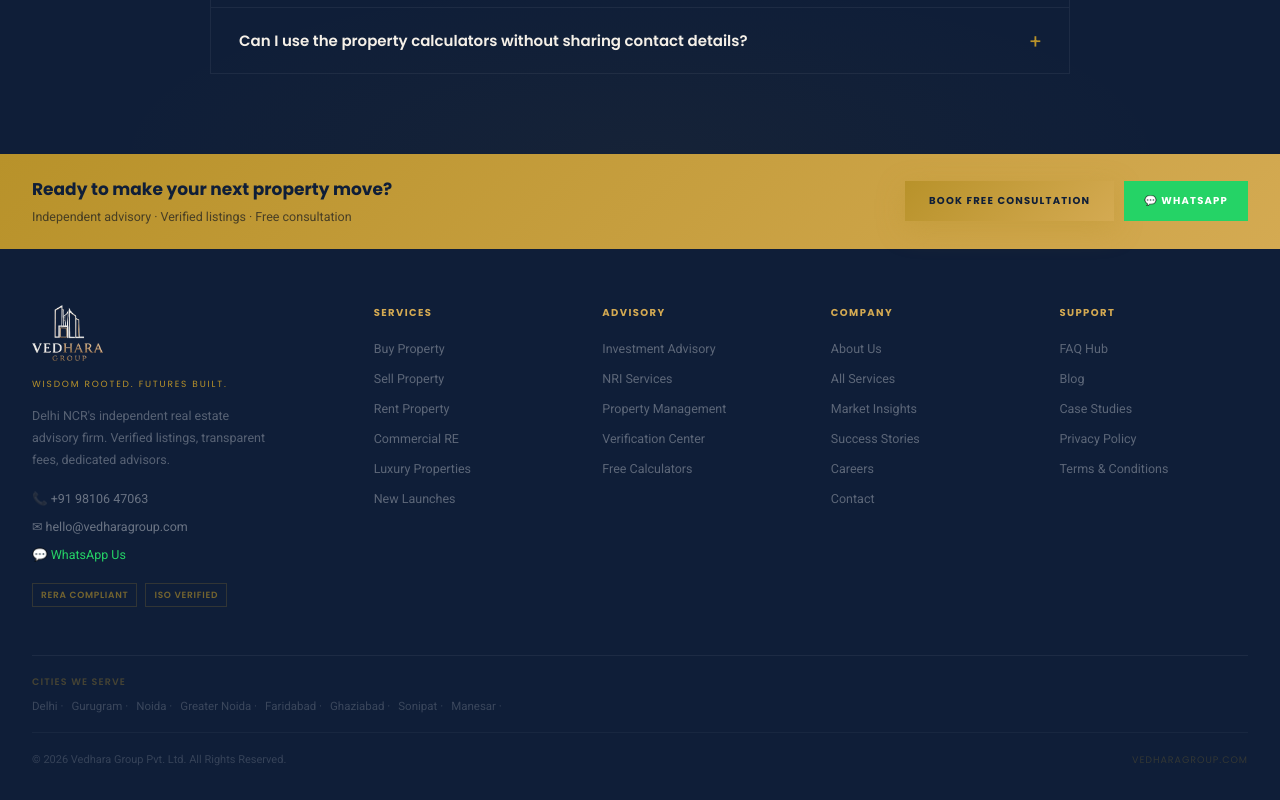
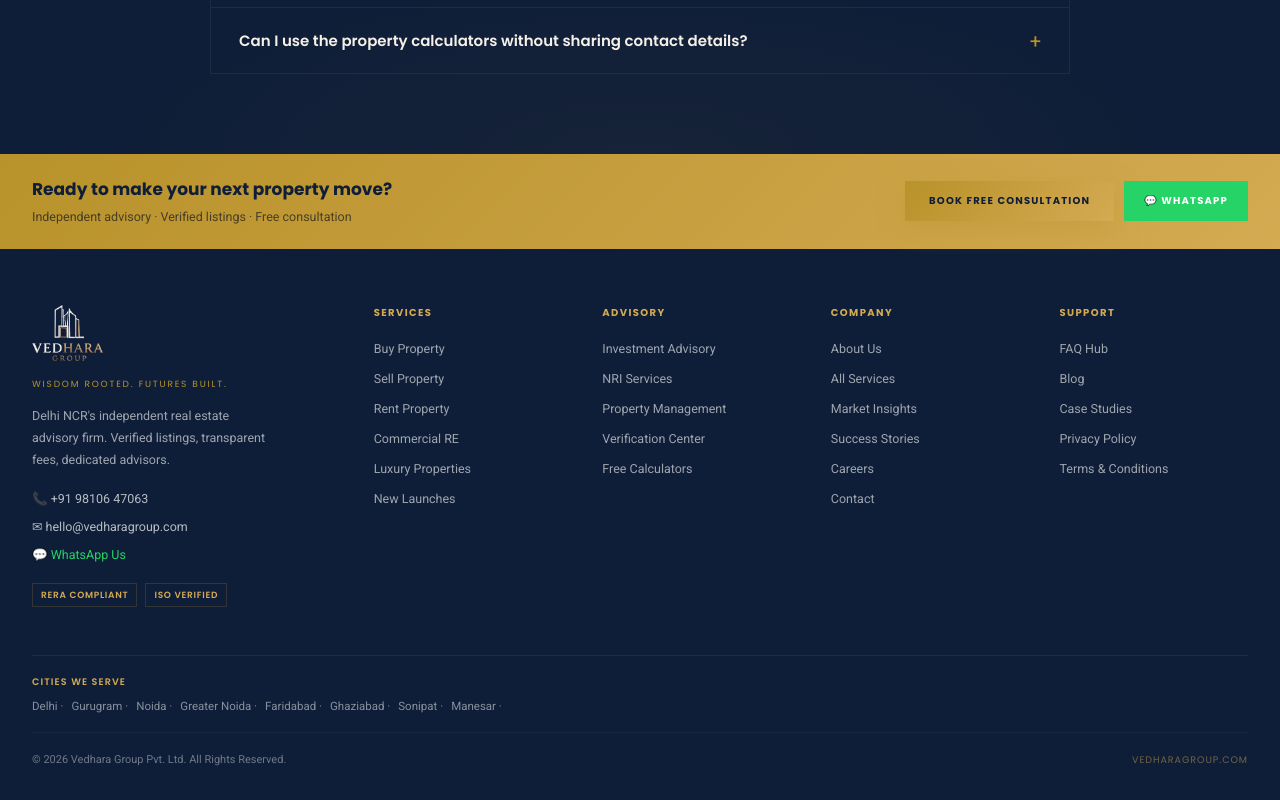
Before and after one commit to mohit1661-ai/Vedhara-Group-Supabase, a Next.js app: page / in a window 1280 px wide. Shown: the part 6359-7159 px from the top of the page. Built offline with nearby package versions, Linux system fonts and the light colour scheme.

Commit message:
Brighten footer text colors for readability

```diff
--- a/app/globals.css
+++ b/app/globals.css
@@ -157,5 +157,5 @@
 @media(max-width:640px){.prop-grid{grid-template-columns:1fr!important;}}
 
 /* Footer nav */
-.footer-nav-link{display:block;font-family:var(--t-body);font-size:12.5px;color:rgba(255,255,255,0.32);text-decoration:none;margin-bottom:10px;transition:color 0.2s,padding-left 0.2s;}
+.footer-nav-link{display:block;font-family:var(--t-body);font-size:12.5px;color:rgba(255,255,255,0.6);text-decoration:none;margin-bottom:10px;transition:color 0.2s,padding-left 0.2s;}
 .footer-nav-link:hover{color:var(--gold-lt);padding-left:4px;}
--- a/components/layout/Footer.tsx
+++ b/components/layout/Footer.tsx
@@ -8,7 +8,7 @@
 ];
 export default function Footer() {
   return (
-    <footer style={{ background:"var(--navy)",color:"rgba(255,255,255,0.5)" }}>
+    <footer style={{ background:"var(--navy)",color:"rgba(255,255,255,0.75)" }}>
       {/* CTA bar */}
       <div style={{ background:"linear-gradient(135deg,var(--gold),var(--gold-lt))",padding:"22px 32px" }}>
         <div style={{ maxWidth:1320,margin:"0 auto",display:"flex",justifyContent:"space-between",alignItems:"center",flexWrap:"wrap",gap:16 }}>
@@ -36,7 +36,7 @@
               />
             </div>
             <p style={{ fontFamily:"var(--t-head)",fontSize:9,letterSpacing:"0.2em",textTransform:"uppercase",color:"var(--gold)",marginBottom:14 }}>Wisdom Rooted. Futures Built.</p>
-            <p style={{ fontFamily:"var(--t-body)",fontSize:12.5,color:"rgba(255,255,255,0.3)",lineHeight:1.75,marginBottom:18,maxWidth:240 }}>Delhi NCR&apos;s independent real estate advisory firm. Verified listings, transparent fees, dedicated advisors.</p>
+            <p style={{ fontFamily:"var(--t-body)",fontSize:12.5,color:"rgba(255,255,255,0.6)",lineHeight:1.75,marginBottom:18,maxWidth:240 }}>Delhi NCR&apos;s independent real estate advisory firm. Verified listings, transparent fees, dedicated advisors.</p>
             <div style={{ display:"flex",flexDirection:"column",gap:8 }}>
               <a href="tel:+919810647063" className="footer-link-item">📞 +91 98106 47063</a>
               <a href="mailto:hello@vedharagroup.com" className="footer-link-item">✉ hello@vedharagroup.com</a>
@@ -44,7 +44,7 @@
             </div>
             <div style={{ display:"flex",gap:8,marginTop:18,flexWrap:"wrap" }}>
               {["RERA Compliant","ISO Verified"].map(b=>(
-                <span key={b} style={{ fontFamily:"var(--t-head)",fontSize:9,fontWeight:600,letterSpacing:"0.08em",textTransform:"uppercase",color:"rgba(184,146,42,0.6)",border:"1px solid rgba(184,146,42,0.2)",padding:"4px 8px" }}>{b}</span>
+                <span key={b} style={{ fontFamily:"var(--t-head)",fontSize:9,fontWeight:600,letterSpacing:"0.08em",textTransform:"uppercase",color:"var(--gold-lt)",border:"1px solid rgba(184,146,42,0.2)",padding:"4px 8px" }}>{b}</span>
               ))}
             </div>
           </div>
@@ -56,20 +56,20 @@
           ))}
         </div>
         <div style={{ padding:"18px 0 16px",borderBottom:"1px solid rgba(255,255,255,0.04)" }}>
-          <p style={{ fontFamily:"var(--t-head)",fontSize:9.5,fontWeight:600,letterSpacing:"0.12em",textTransform:"uppercase",color:"rgba(184,146,42,0.32)",marginBottom:8 }}>Cities We Serve</p>
+          <p style={{ fontFamily:"var(--t-head)",fontSize:9.5,fontWeight:600,letterSpacing:"0.12em",textTransform:"uppercase",color:"var(--gold-lt)",marginBottom:8 }}>Cities We Serve</p>
           <div style={{ display:"flex",flexWrap:"wrap",gap:8 }}>
             {["Delhi","Gurugram","Noida","Greater Noida","Faridabad","Ghaziabad","Sonipat","Manesar"].map(city=>(
-              <span key={city} style={{ fontFamily:"var(--t-body)",fontSize:11.5,color:"rgba(255,255,255,0.18)" }}>{city} ·</span>
+              <span key={city} style={{ fontFamily:"var(--t-body)",fontSize:11.5,color:"rgba(255,255,255,0.5)" }}>{city} ·</span>
             ))}
           </div>
         </div>
         <div style={{ display:"flex",justifyContent:"space-between",alignItems:"center",flexWrap:"wrap",gap:12,paddingTop:18 }}>
-          <p style={{ fontFamily:"var(--t-body)",fontSize:11,color:"rgba(255,255,255,0.16)",margin:0 }}>© {new Date().getFullYear()} Vedhara Group Pvt. Ltd. All Rights Reserved.</p>
-          <p style={{ fontFamily:"var(--t-head)",fontSize:9.5,letterSpacing:"0.1em",textTransform:"uppercase",color:"rgba(184,146,42,0.22)",margin:0 }}>vedharagroup.com</p>
+          <p style={{ fontFamily:"var(--t-body)",fontSize:11,color:"rgba(255,255,255,0.4)",margin:0 }}>© {new Date().getFullYear()} Vedhara Group Pvt. Ltd. All Rights Reserved.</p>
+          <p style={{ fontFamily:"var(--t-head)",fontSize:9.5,letterSpacing:"0.1em",textTransform:"uppercase",color:"rgba(212,170,82,0.5)",margin:0 }}>vedharagroup.com</p>
         </div>
       </div>
       <style>{`
-        .footer-link-item{font-family:var(--t-body);font-size:12.5px;color:rgba(255,255,255,0.38);text-decoration:none;transition:color 0.2s;}
+        .footer-link-item{font-family:var(--t-body);font-size:12.5px;color:rgba(255,255,255,0.7);text-decoration:none;transition:color 0.2s;}
         .footer-link-item:hover{color:var(--gold-lt);}
         @media(max-width:1100px){.footer-grid{grid-template-columns:1fr 1fr 1fr!important;}}
         @media(max-width:720px){.footer-grid{grid-template-columns:1fr 1fr!important;}}
```
